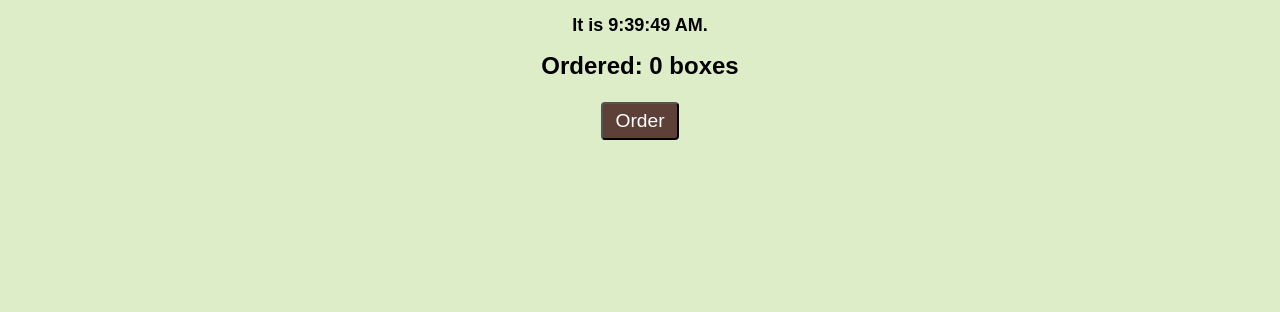
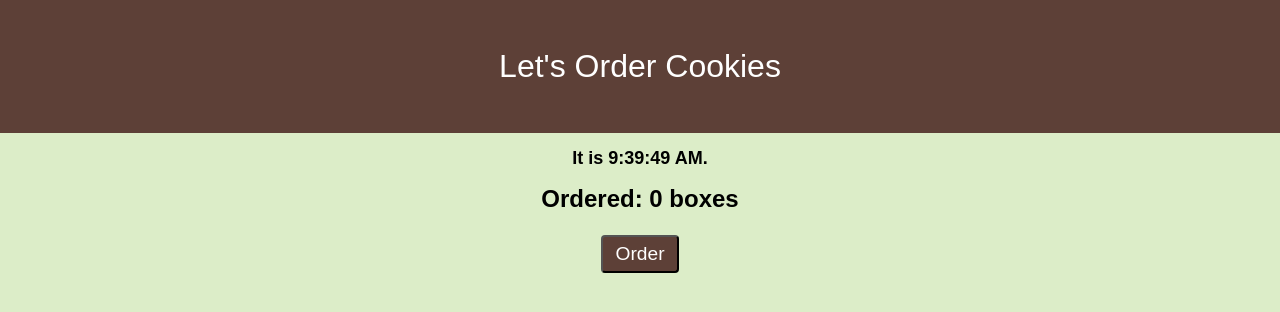
Before and after one commit to turtle96/cookies, a React (Create React App) app: page / in a window 1280 px wide. Shown: the top 312 px of the page. Built offline with nearby package versions, Linux system fonts and the light colour scheme.

Commit message:
add a header

```diff
--- a/src/App.css
+++ b/src/App.css
@@ -4,6 +4,13 @@ html {
 
 .App {
   text-align: center;
+}
+
+.Header {
+  background-color: #5D4037;
+  color: white;
+  font-size: xx-large;
+  padding: 48px;
 }
 
 .Cookie {
--- a/src/App.js
+++ b/src/App.js
@@ -9,6 +9,10 @@ class App extends Component {
   render() {
     return (
       <div className="App">
+        <header className="Header">
+            Let's Order Cookies
+        </header>
+
         <Clock/>
         <Order/>
       </div>
```
